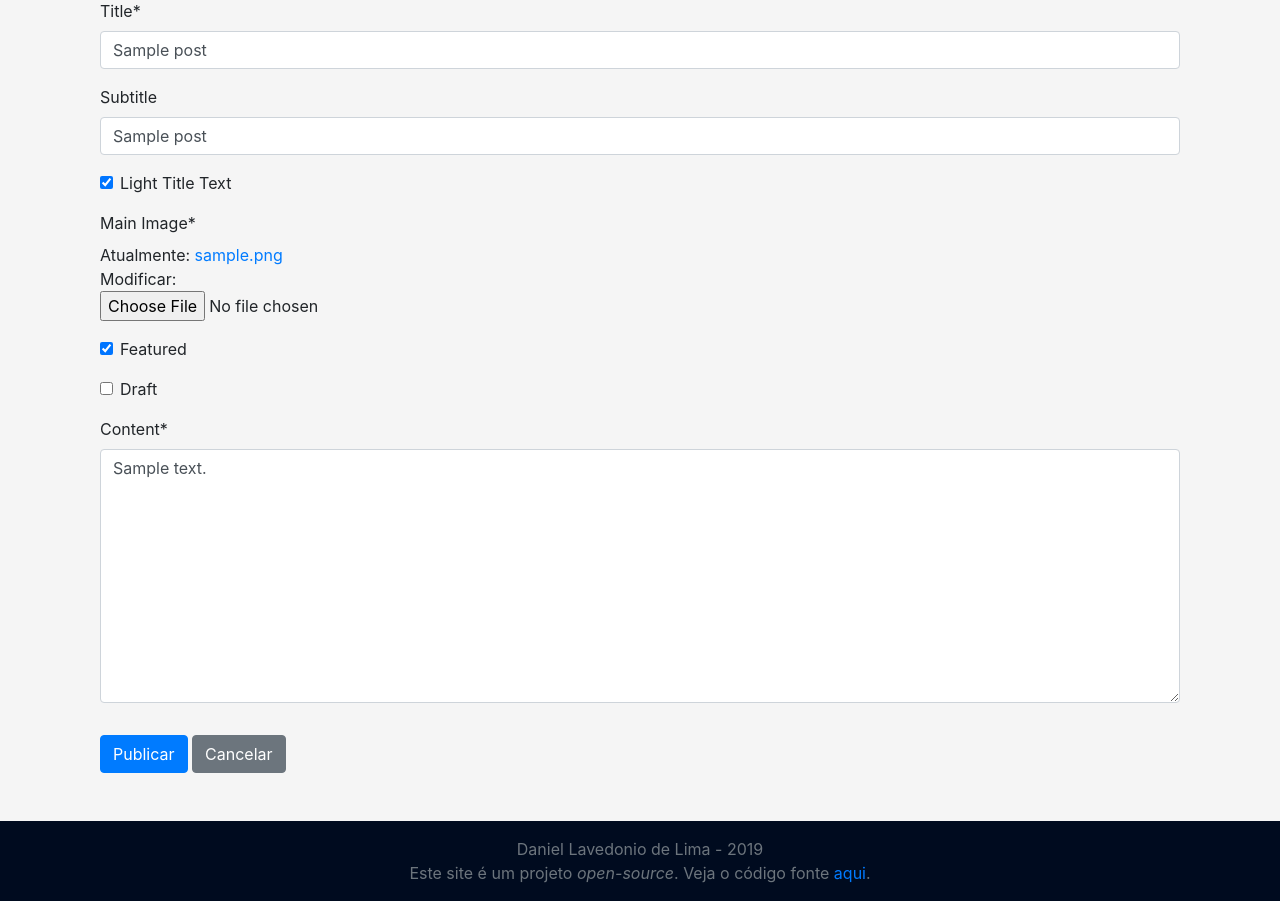
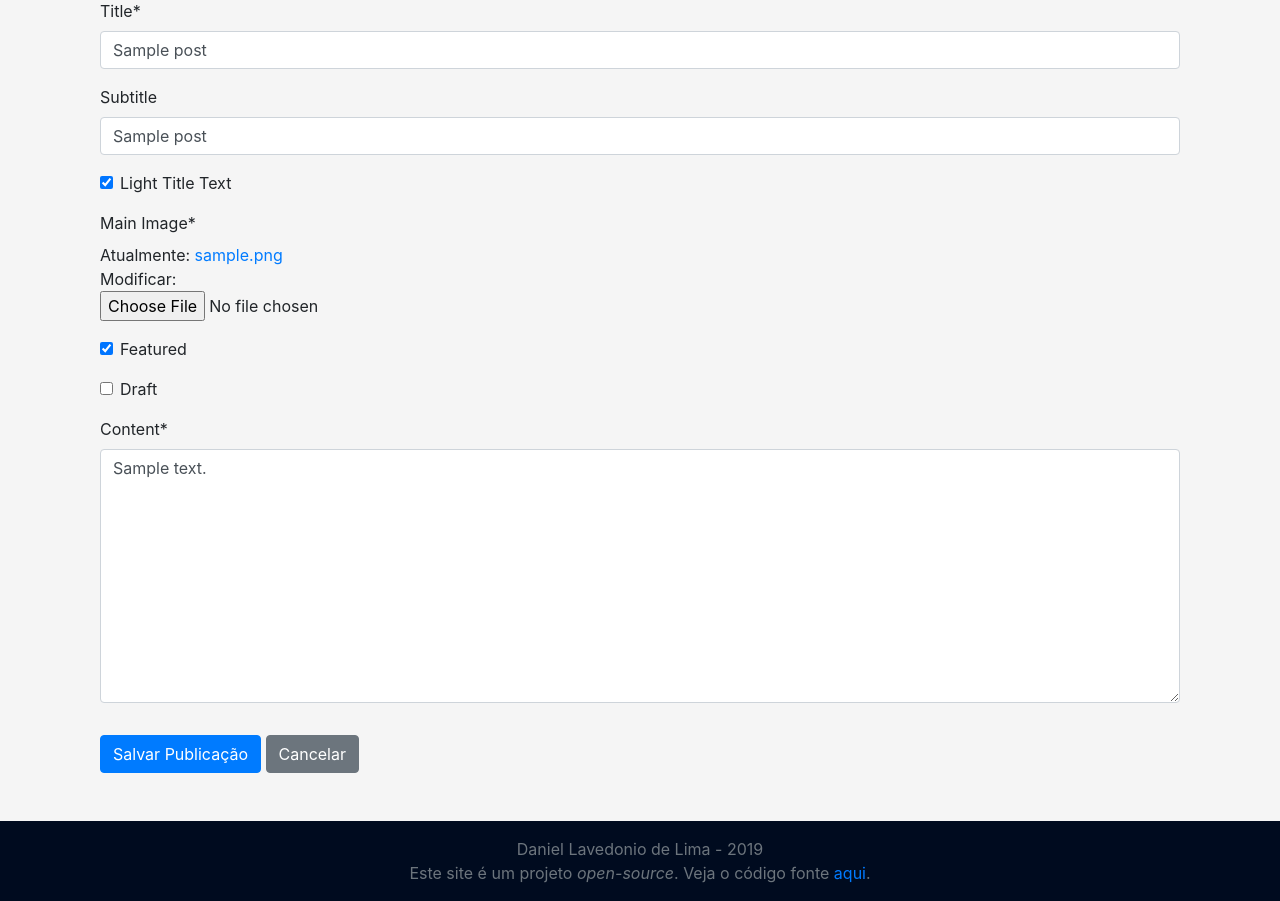
Before and after one commit to Lavedonio/site_lavedonio_django, a Django app: page /blog/post/1/editar/ in a window 1280 px wide. Shown: the part 150-1051 px from the top of the page. Run offline with Django 3.2, Linux system fonts and the light colour scheme; a user stored in the database is signed in; tables that the repository leaves empty hold one stand-in row (values such as "Sample post"); some libraries are stand-ins or nearby versions.

Commit message:
Customized submit button

```diff
--- a/blog/templates/blog/post_form.html
+++ b/blog/templates/blog/post_form.html
@@ -11,7 +11,7 @@
 			<fieldset class="form-group">
 				{{ form|crispy }}
 			</fieldset>
-			<button class="btn btn-primary" type="submit">Publicar</button>
+			<button class="btn btn-primary" type="submit">{% if editar %}Salvar Publicação{% else %}Publicar{% endif %}</button>
 			<a href="{% if editar %}{% url 'post' object.id %}{% else %}{% url 'blog' %}{% endif %}" class="btn btn-secondary">Cancelar</a>
 		</form>
 	</div>
```
